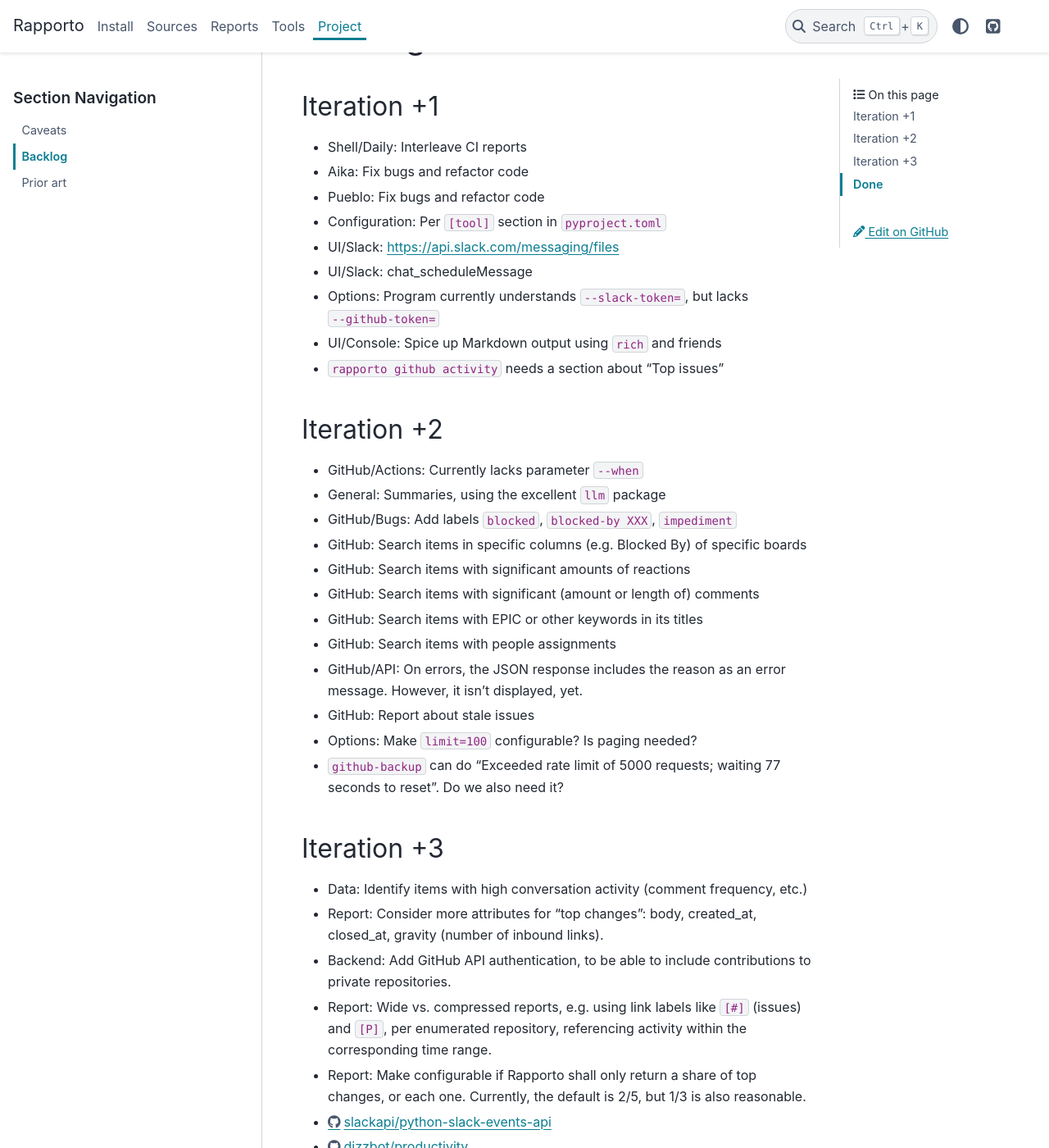
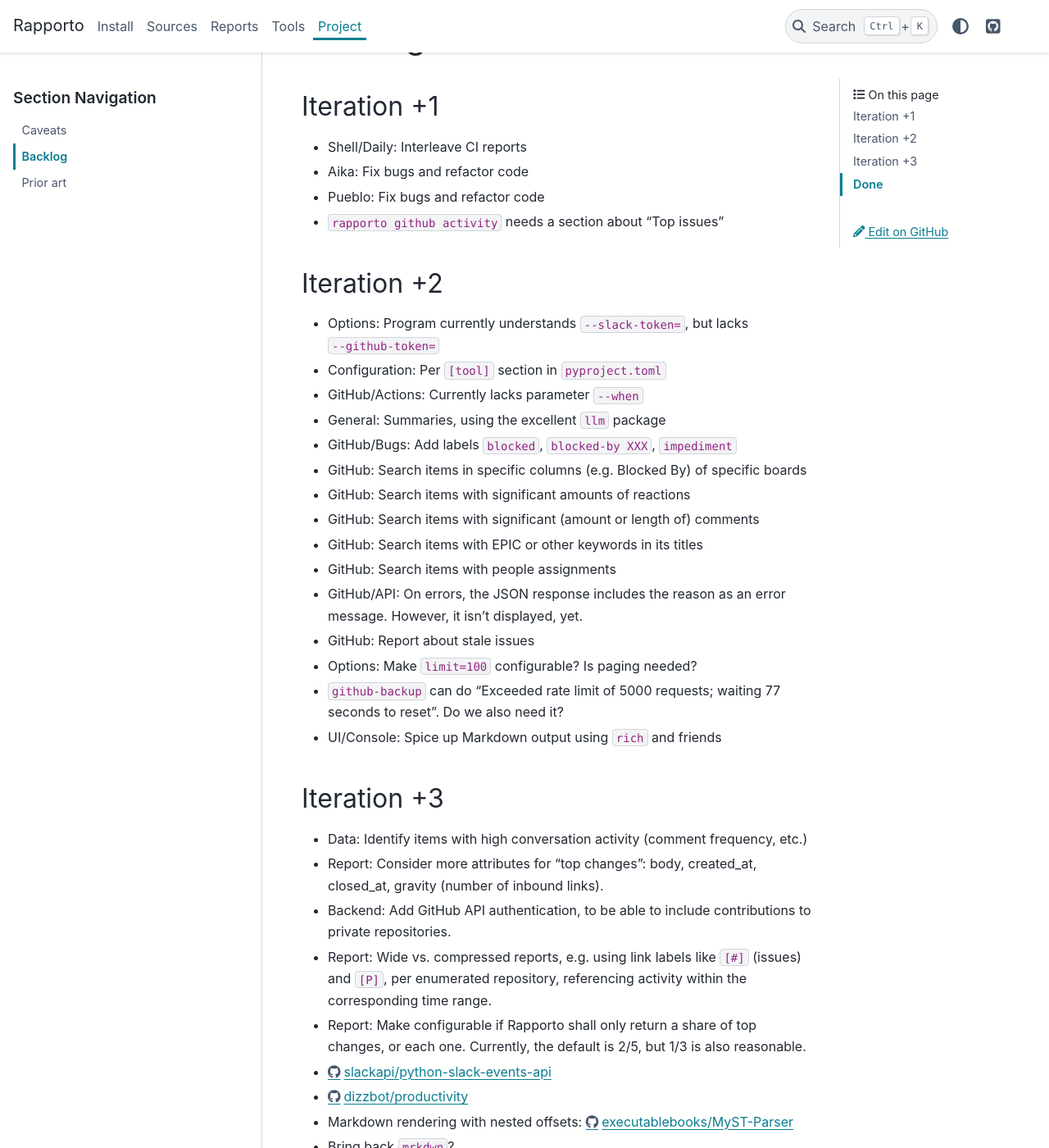
Before and after one commit to tech-writing/rapporto, a Sphinx documentation site: the page built from docs/backlog.md, in a window 1280 px wide and 1400 px high, scrolled down 193 px. Shown: the whole window at 82% size. Built offline with Sphinx 7.4.7 and the PyData theme 0.15.4, drawn with Linux system fonts in a browser that asks for light colours; some of the changed text lies outside the part shown.

Commit message:
Chore: Update backlog

```diff
--- a/docs/backlog.md
+++ b/docs/backlog.md
@@ -4,14 +4,11 @@
 - Shell/Daily: Interleave CI reports
 - Aika: Fix bugs and refactor code
 - Pueblo: Fix bugs and refactor code
-- Configuration: Per `[tool]` section in `pyproject.toml`
-- UI/Slack: https://api.slack.com/messaging/files
-- UI/Slack: chat_scheduleMessage
-- Options: Program currently understands `--slack-token=`, but lacks `--github-token=`
-- UI/Console: Spice up Markdown output using `rich` and friends
 - `rapporto github activity` needs a section about "Top issues"
 
 ## Iteration +2
+- Options: Program currently understands `--slack-token=`, but lacks `--github-token=`
+- Configuration: Per `[tool]` section in `pyproject.toml`
 - GitHub/Actions: Currently lacks parameter `--when`
 - General: Summaries, using the excellent `llm` package
 - GitHub/Bugs: Add labels `blocked`, `blocked-by XXX`, `impediment`
```
Also changed, not shown: other parts of docs/backlog.md (+3 -0 lines).
